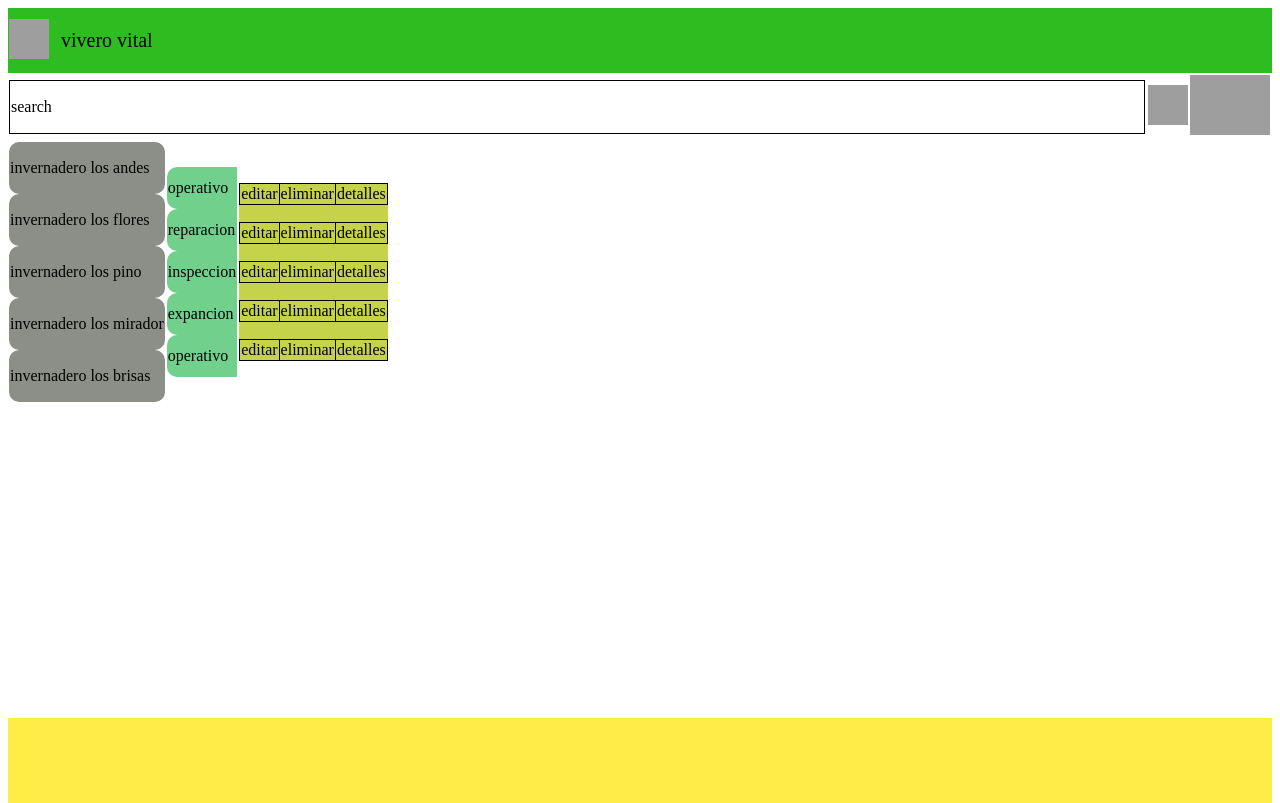
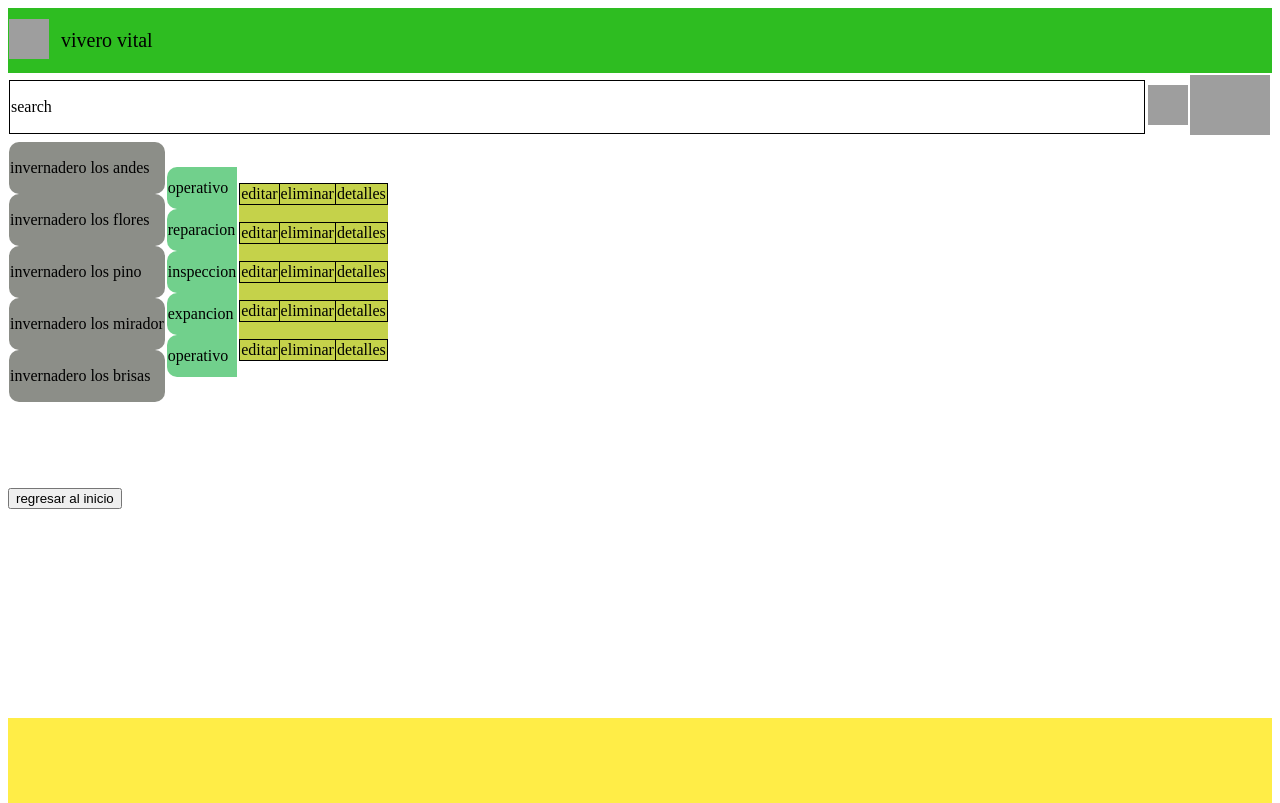
Before and after one commit to julpepepe/pagina4, a plain HTML site: page index.HTML in a window 1280 px wide. Shown: the top 803 px of the page. Drawn offline with Linux system fonts and the light colour scheme; grey boxes are pictures that could not be loaded.

Commit message:
Update index.HTML

```diff
--- a/index.HTML
+++ b/index.HTML
@@ -153,5 +153,6 @@ contron invernadero
     </tr>
   </table>
 </div>
+<button onclick="location.href='https://pagina1m.netlify.app/'">regresar al inicio</button>
 </body>
 </html>
```
